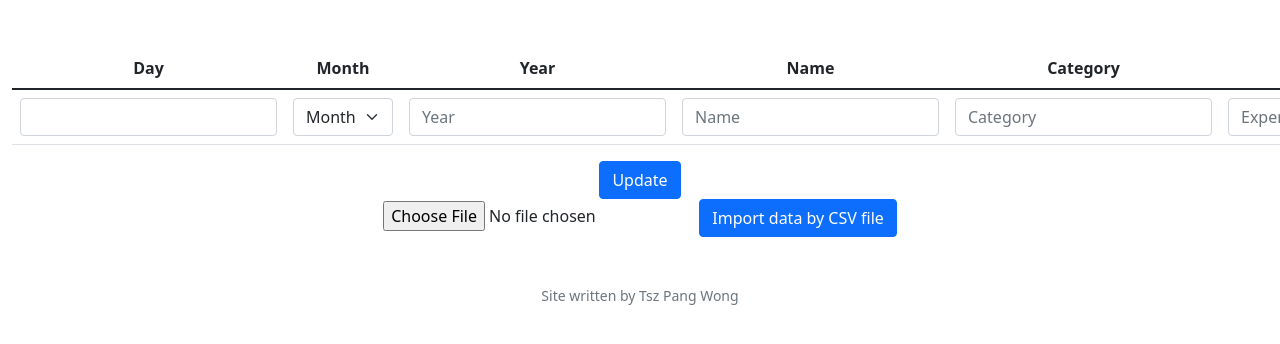
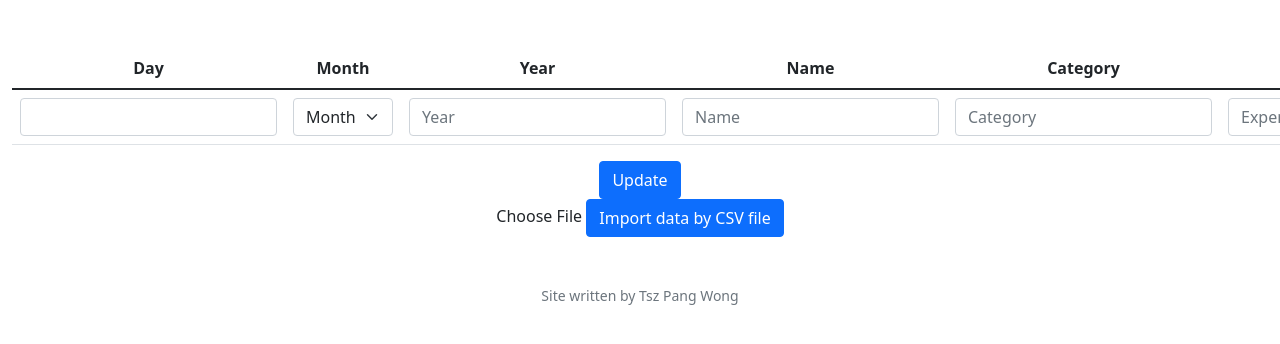
Before and after one commit to tpwong1990/tpwong, a Flask app: page /dataimport in a window 1280 px wide; the page is wider, and only the part inside the window is pictured. Shown: the part 114-458 px from the top of that part. Run offline with Flask 2, Linux system fonts and the light colour scheme; a user stored in the database is signed in; some libraries are stand-ins or nearby versions.

Commit message:
Thu, Jan 26, 2023, 7:35 PM +00:00

```diff
--- a/CS50_final/templates/dataimport.html
+++ b/CS50_final/templates/dataimport.html
@@ -41,7 +41,8 @@
         <button class="btn btn-primary" type="submit">Update</button>
     </form>
     <form id="uploadbanner" enctype="multipart/form-data" method="post" action="/dataimport_csv">
-        <input id="fileupload" name="myfile" type="file" />
+        <input id="fileupload" name="myfile" type="file" hidden/>
+        <label for="upload">Choose File</label>
         <button class="btn btn-primary" type="submit">Import data by CSV file</button>
     </form>
 
```
